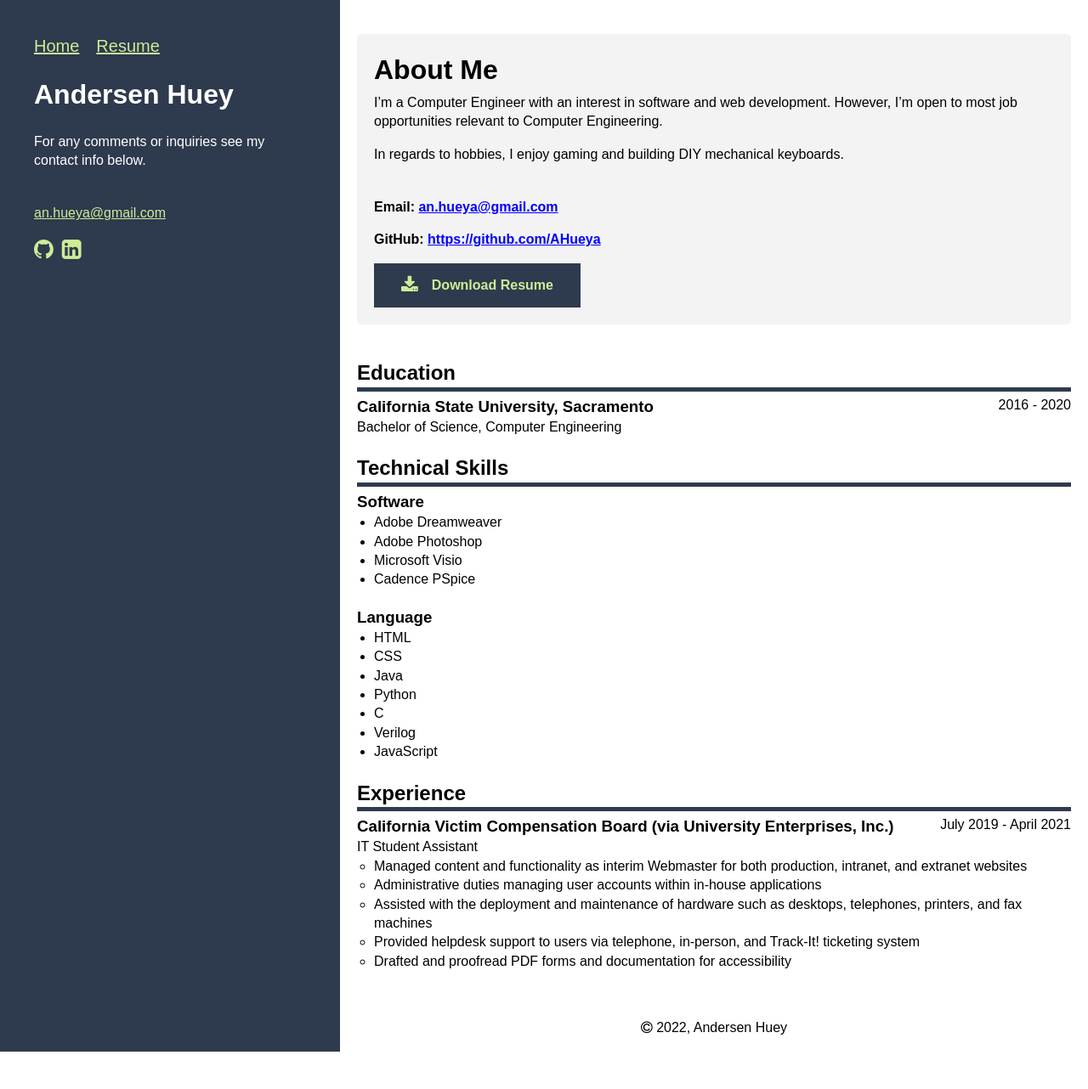
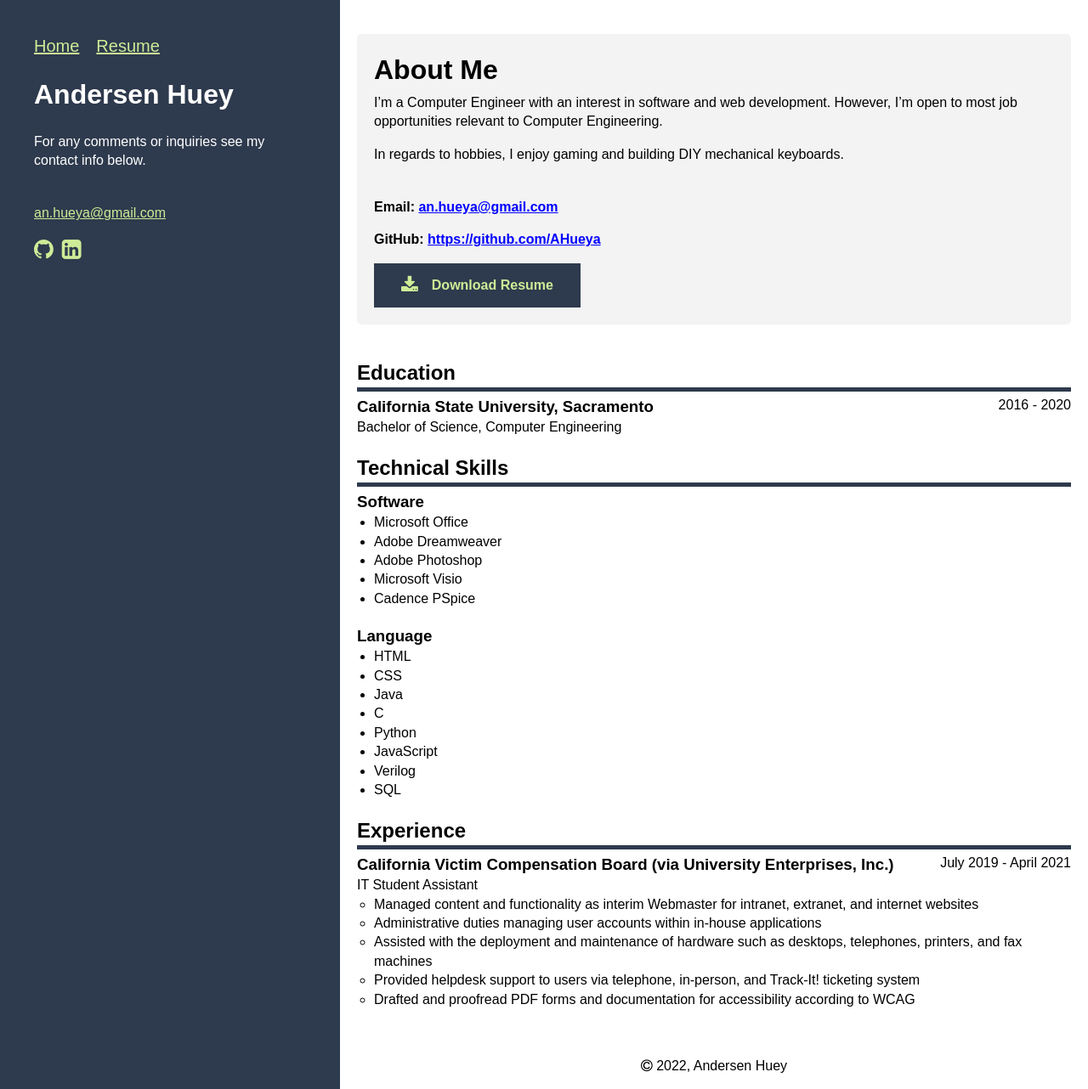
Before and after one commit to AHueya/ahueya.github.io, a Jekyll site: the page built from resume.md, in a window 1280 px wide. Shown: the whole page at 85% size. Built offline with Jekyll 4.4.1, drawn with Linux system fonts in a browser that asks for light colours; nearby versions of some CDN libraries; before the commit the page ends 1238 px from its top, so only the background shows below that.

Commit message:
Update resume.md

```diff
--- a/resume.md
+++ b/resume.md
@@ -12,12 +12,14 @@ language:
     - HTML
     - CSS
     - Java
+    - C
     - Python
-    - C
+    - JavaScript
     - Verilog
-    - JavaScript
+    - SQL
 
 software:
+    - Microsoft Office
     - Adobe Dreamweaver
     - Adobe Photoshop
     - Microsoft Visio
@@ -29,11 +31,11 @@ experience:
       job-title: IT Student Assistant
       duration: July 2019 - April 2021
       duties:
-        - Managed content and functionality as interim Webmaster for both production, intranet, and extranet websites
+        - Managed content and functionality as interim Webmaster for intranet, extranet, and internet websites
         - Administrative duties managing user accounts within in-house applications
         - Assisted with the deployment and maintenance of hardware such as desktops, telephones, printers, and fax machines
         - Provided helpdesk support to users via telephone, in-person, and Track-It! ticketing system
-        - Drafted and proofread PDF forms and documentation for accessibility
+        - Drafted and proofread PDF forms and documentation for accessibility according to WCAG
 
 ---
 
```
